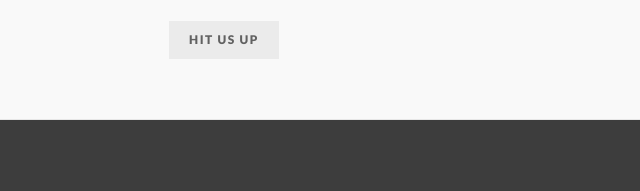
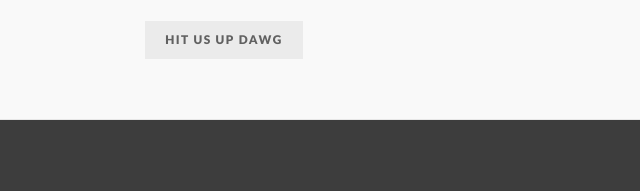
Before and after one commit to mbeezy/demo, a plain HTML site: page index.html in a window 1280 px wide. Shown: the part 1057-1248 px from the top of the page, 416-1056 px from the left. Drawn offline with Linux system fonts and the light colour scheme.

Commit message:
Something dumb...
Take this out later.

```diff
--- a/index.html
+++ b/index.html
@@ -135,7 +135,7 @@
       <p>Share your stoke and have your boards make money for you instead of just collecting dust.</p>
       <br>
         <div class="details aligncenter">
-          <a href="contact.html" class="button">Hit Us Up</a>
+          <a href="contact.html" class="button">Hit Us Up Dawg</a>
         </div>
     </div>
     <!-- End Inner -->
```
